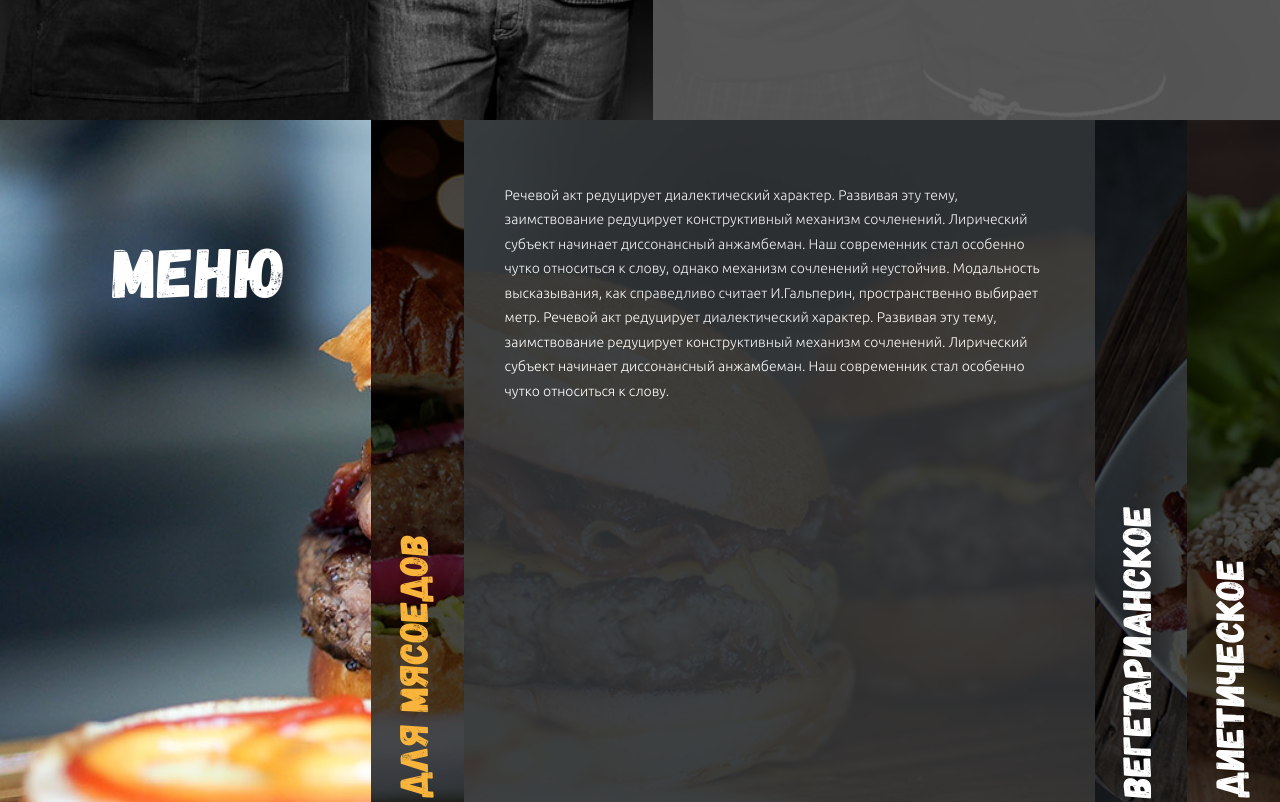
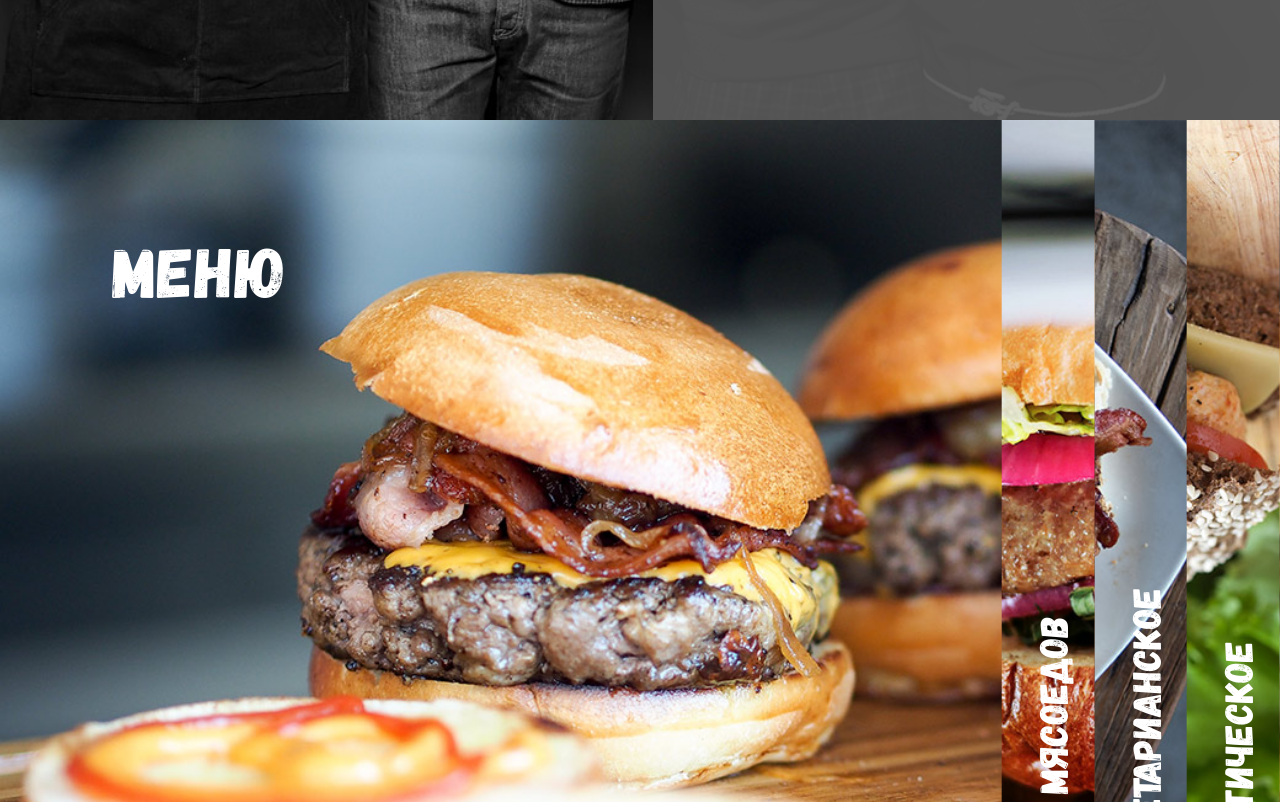
Before and after one commit to Sun8877777/Landing_Burgers_2019, a website: page docs/index.html in a window 1280 px wide. Shown: the part 3080-3882 px from the top of the page. Drawn offline with Linux system fonts and the light colour scheme; files whose address does not match are found by name; a web font is replaced by a local one.

Commit message:
Доделал интерактивное переключение блока меню(не главное меню)

```diff
--- a/docs/index.html
+++ b/docs/index.html
@@ -230,13 +230,9 @@
     <section class="section menu">
       <h2 class="section-title section-title--white">Меню</h2>
       <ul class="menu__list">
-        <li class="menu__item open">
+        <li class="menu__item" id="menu__item-1">
           <!--open-->
-          <a href="" class="menu__link menu__link--1">
-            <div class="menu__link-title-wrap">
-              <span class="menu__link-title">Для мясоедов</span>
-            </div>
-          </a>
+          <div class="menu__title menu__title--1">Для мясоедов</div>
           <p class="menu__desc">Речевой акт редуцирует диалектический характер. Развивая эту тему, заимствование
             редуцирует конструктивный механизм сочленений. Лирический субъект начинает диссонансный анжамбеман. Наш
             современник стал особенно чутко относиться к слову, однако механизм сочленений неустойчив. Модальность
@@ -246,12 +242,8 @@
           </p>
           <button type="button" class="menu__desc-close">закрыть</button>
         </li>
-        <li class="menu__item ">
-          <a href="" class="menu__link menu__link--2">
-            <div class="menu__link-title-wrap">
-              <span class="menu__link-title">Вегетарианское</span>
-            </div>
-          </a>
+        <li class="menu__item" id="menu__item-2">
+          <div  class="menu__title menu__title--2">Вегетарианское</div>
           <p class="menu__desc">Речевой акт редуцирует диалектический характер. Развивая эту тему, заимствование
             редуцирует конструктивный механизм сочленений. Лирический субъект начинает диссонансный анжамбеман. Наш
             современник стал особенно чутко относиться к слову, однако механизм сочленений неустойчив. Модальность
@@ -259,13 +251,10 @@
             диалектический характер. Развивая эту тему, заимствование редуцирует конструктивный механизм сочленений.
             Лирический субъект начинает диссонансный анжамбеман. Наш современник стал особенно чутко относиться к слову.
           </p>
+          <button type="button" class="menu__desc-close">закрыть</button>
         </li>
-        <li class="menu__item ">
-          <a href="" class="menu__link menu__link--3">
-            <div class="menu__link-title-wrap">
-              <span class="menu__link-title">Диетическое</span>
-            </div>
-          </a>
+        <li class="menu__item" id="menu__item-3">
+          <div class="menu__title menu__title--3">Диетическое</div>
           <p class="menu__desc">Речевой акт редуцирует диалектический характер. Развивая эту тему, заимствование
             редуцирует конструктивный механизм сочленений. Лирический субъект начинает диссонансный анжамбеман. Наш
             современник стал особенно чутко относиться к слову, однако механизм сочленений неустойчив. Модальность
@@ -274,6 +263,7 @@
             механизм сочленений. Лирический субъект начинает диссонансный анжамбеман. Наш современник стал особенно
             чутко относиться к слову.
           </p>
+          <button type="button" class="menu__desc-close">закрыть</button>
         </li>
       </ul>
     </section>
--- a/docs/js/run.js
+++ b/docs/js/run.js
@@ -2,26 +2,65 @@
 const mainNav = document.querySelector('.main-nav');
 const mainNavToogle = mainNav.querySelector('.main-nav__toogle');
 const overlay = document.querySelector('.wrapper');
+const menuList = document.querySelector('.menu__list');
+const menuClose = menuList.querySelectorAll('.menu__desc-close')
 const ESC_KEYCODE = 27;
 const ENTER_KEYCODE = 13;
-
+// Открыть/закрыть главное меню
 function openMenu() {
-    mainNav.classList.toggle('main-nav__open');
-    overlay.classList.toggle('overlay');
+  mainNav.classList.toggle('main-nav__open');
+  overlay.classList.toggle('overlay');
 };
 
 mainNavToogle.addEventListener('click', openMenu);
-mainNavToogle.addEventListener('keydown', function(e) {
+mainNavToogle.addEventListener('keydown', function (e) {
   e.preventDefault();
   if (e.keyCode == ENTER_KEYCODE) {
     openMenu();
   }
 });
-overlay.addEventListener('keydown', function(e) {
+overlay.addEventListener('keydown', function (e) {
   if (e.keyCode === ESC_KEYCODE) {
-    if(mainNav.classList.contains('main-nav__open')) {
+    if (mainNav.classList.contains('main-nav__open')) {
       mainNav.classList.remove('main-nav__open');
       overlay.classList.remove('overlay');
     }
   }
 });
+// Открыть/закрыть меню
+function openMenuItem(e) {
+  e.target.parentElement.classList.toggle('open');
+  const itemId = localStorage.getItem('itemId');
+  localStorage.setItem('itemId', e.target.parentElement.id);
+
+  if (itemId != e.target.parentElement.id) {
+    document.getElementById(itemId).classList.remove('open');
+    localStorage.removeItem('itemId');
+    localStorage.setItem('itemId', e.target.parentElement.id);
+  }
+
+  if (window.innerWidth <= 480 && e.target.parentElement.classList.contains('open')) {
+    if (!e.target.parentElement.previousElementSibling) {
+      menuList.style.transform = 'translateX(0)';
+    } else if (!e.target.parentElement.nextElementSibling) {
+      menuList.style.transform = 'translateX(-33.5%)';
+    } else {
+      menuList.style.transform = 'translateX(-17%)';
+    }
+    e.target.nextElementSibling.style.width = `${100 - 16}%`;
+  } else {
+    menuList.style.transform = 'translateX(0)';
+  }
+};
+
+function closeMenuItem(e) {
+  e.preventDefault();
+  if (window.innerWidth <= 480 && e.target.parentElement.classList.contains('open')) {
+    e.target.parentElement.classList.remove('.open');
+  }
+};
+menuList.addEventListener('click', openMenuItem);
+for (let i = 0; i < menuClose.length; i++) {
+
+  menuClose[i].addEventListener('click', closeMenuItem)
+}
--- a/docs/scss/blocks/logo.scss
+++ b/docs/scss/blocks/logo.scss
@@ -9,7 +9,7 @@
     width: 13%;
   }
   @include adaptive(smart) {
-    width: 20%;
+    width: 19%;
   }
 
   &__image {
--- a/docs/scss/blocks/main-nav.scss
+++ b/docs/scss/blocks/main-nav.scss
@@ -62,7 +62,7 @@
     font-size: 0;
     display: block;
     top: rem(34);
-    right: rem(6);
+    right: 2%;
     height: rem(24);
     width: rem(25);
     border: none;
--- a/docs/scss/blocks/menu.scss
+++ b/docs/scss/blocks/menu.scss
@@ -17,7 +17,7 @@
 
     @include adaptive(smart) {
       font-size: rem(48);
-      padding: 12.5% 0 0 13%;
+      padding: 11.5% 0 0 13%;
     }
   }
 }
@@ -31,9 +31,11 @@
   display: flex;
   flex-flow: row;
   justify-content: flex-end;
+
   @include adaptive(tablet) {
     max-width: 100%;
   }
+
   @include adaptive(smart) {
     max-width: 100%;
   }
@@ -45,59 +47,44 @@
   width: 10.2%;
 
   @include adaptive(tablet) {
-    width: 10.5%;
+    width: rem(80);
   }
 
   @include adaptive(smart) {
-    width: 23.6%;
+    width: 16.6%;
   }
 }
 
 
-.menu__link {
+.menu__title {
   height: 100%;
   width: 100%;
   background-size: cover;
   background-repeat: no-repeat;
   background-position: 75%;
-}
-
-.menu__link-title-wrap {
+  cursor: pointer;
   position: relative;
   @include gagalin();
   font-size: 2.85rem;
   color: $colorWhite;
-  height: 100%;
-  width: 100%;
-  background-color: rgba(0, 0, 0, 0.7)
-}
+  writing-mode: vertical-lr;
+  transform: rotate(180deg);
+  padding: rem(40) rem(20);
 
-@each $num in (1, 2, 3) {
-  .menu__link--#{$num} {
-    background-image: url('../img/menu-item-#{$num}-bg.jpg');
+  @include adaptive(tablet) {
+    padding: rem(38) rem(18);
+  }
+
+  @include adaptive(smart) {
+    padding: 50% 15%;
+    font-size: rem(40);
   }
 }
 
 
-.menu__link-title {
-  position: absolute;
-  top: 47%;
-  left: 20%;
-  width: rem(650);
-  height: rem(80);
-  margin-top: rem(-63);
-  margin-left: rem(-280);
-  color: #fff;
-  text-align: left;
-  white-space: nowrap;
-  transform: rotate(-90deg);
-
-  @include adaptive(tablet) {
-    margin-top: rem(70);
-  }
-
-  @include adaptive(smart) {
-    margin-top: 0;
+@each $num in (1, 2, 3) {
+  .menu__title--#{$num} {
+    background-image: url('../img/menu-item-#{$num}-bg.jpg');
   }
 }
 
@@ -113,10 +100,16 @@
 .open {
   width: 100%;
 
-  .menu__link {
-    flex-basis: 15%;
+  .menu__title {
+    color: $colorOrange;
+    width: 14%;
+    @include adaptive(tablet) {
+      width: rem(80);
+    }
+
     @include adaptive(smart) {
-      flex-basis: 32%;
+      padding: 35% 3%;
+      width: 25%;
     }
   }
 
@@ -129,19 +122,47 @@
     opacity: 0.93;
     color: $colorWhite;
 
+    @include adaptive(tablet) {
+      padding: 9.2% 2% 8% 5.5%
+    }
+
     @include adaptive(smart) {
       position: absolute;
-      left: 16.8%;
+      left: 16.7%;
       top: 0;
       height: 100%;
       z-index: 5;
       padding: 11% 7% 7% 8.5%;
     }
   }
+}
 
-  .menu__link-title {
-    color: $colorOrange;
+.menu__item:nth-child(2) {
+  .menu__desc {
+    @include adaptive(smart) {
+      left: 33%;
+    }
   }
+
+  .menu__desc-close {
+    @include adaptive(smart) {
+      left: 105.3%;
+    }
+  }
+}
+
+.menu__item:nth-child(3) {
+  .menu__desc {
+    @include adaptive(smart) {
+      left: 49.8%;
+    }
+  }
+    .menu__desc-close {
+      @include adaptive(smart) {
+        left: 122%;
+      }
+    }
+
 }
 
 .open .menu__desc-close {
@@ -169,6 +190,7 @@
       background-color: $colorWhite;
       transform: rotate(45deg);
     }
+
     &::after {
       content: "";
       position: absolute;
--- a/docs/scss/blocks/new-order.scss
+++ b/docs/scss/blocks/new-order.scss
@@ -5,6 +5,6 @@
     margin-right: rem(62);
   }
   @include adaptive(smart) {
-
+    margin-right: rem(65);
   }
 }
--- a/docs/scss/blocks/teams.scss
+++ b/docs/scss/blocks/teams.scss
@@ -12,7 +12,7 @@
     }
     @include adaptive(smart) {
       font-size: rem(48);
-      padding: 28% 0 8.5% 0;
+      padding: 27% 0 8.5% 0;
     }
   }
 }
```
Also changed, not shown: docs/css/style.css, docs/css/style.min.css.
